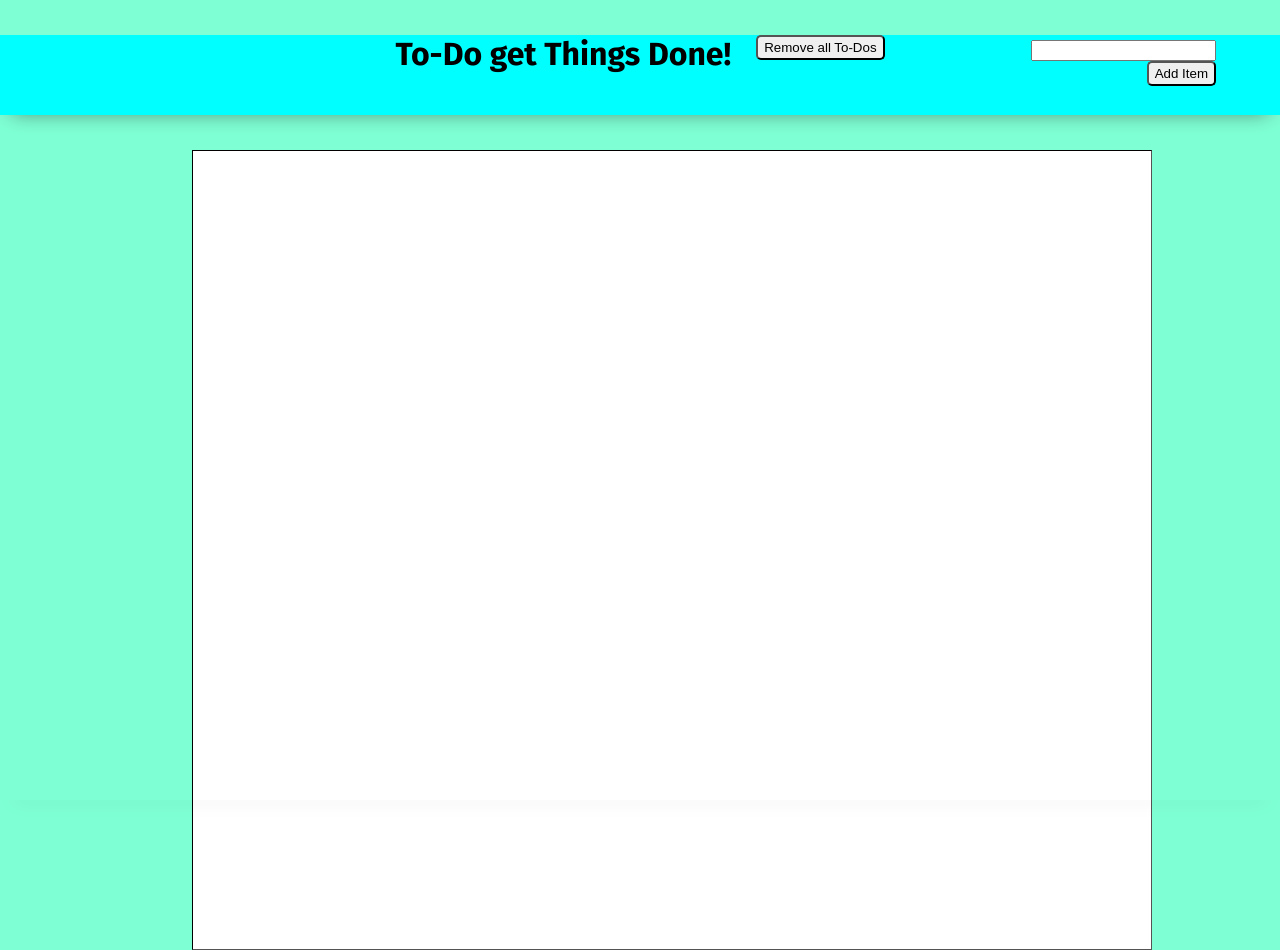
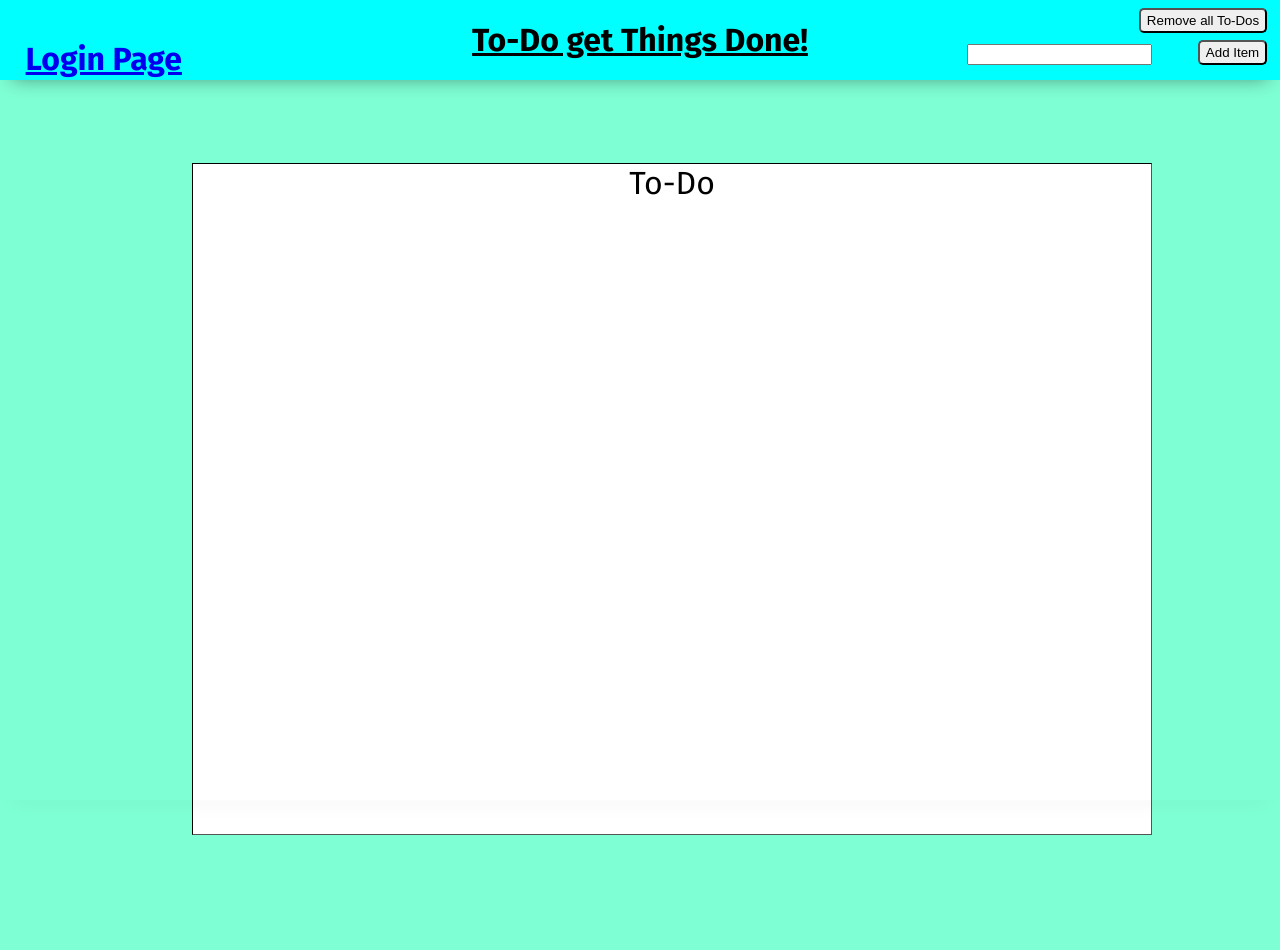
Before and after one commit to DanielRGilles/TodoList, a plain HTML site: page Todo/index.html in a window 1280 px wide. After the commit the page ends 835 px from the top, so only its background shows below. Drawn offline with Linux system fonts and the light colour scheme.

Commit message:
styling to do page

```diff
--- a/Todo/index.html
+++ b/Todo/index.html
@@ -14,18 +14,22 @@
 
 <body>
     <header class='title'> To-Do get Things Done!
-        <button class='add-btn' id="clear-task" >Remove all To-Dos</button>
+        <a id="link-login" href="../Login/index.html">Login Page</a> <button class='add-btn' id="clear-task">Remove all
+            To-Dos</button>
     </header>
 
     <main class="main-todo">
-        <form class='add-todo-item' id="add-items"><input type="text" name="todo" value="" required><button
+        <form class='add-todo-item' id="add-items"><input class='add-item-input' type="text" name="todo" value="" required><button
                 class='add-btn'>Add Item</button></form>
 
         <div class="cnt-div">
             <div></div>
             <div class="ul-cnt">
                 <div></div>
-                <div class="ul-layer"><div class="font-title"></div><ul class='list-items' id='append-here'></ul></div>
+                <div class="ul-layer">
+                    <div class="font-title">To-Do</div>
+                    <ol class='list-items' id='append-here'></ol>
+                </div>
                 <div></div>
             </div>
             <div></div>
--- a/styles/home.css
+++ b/styles/home.css
@@ -31,22 +31,38 @@ label {
     border: solid 1px black;
 }
 .title {
-    font-weight: 700;
+    font-weight: bold;
+    height: 10%;
+    position: fixed;
+    top: 0%;
+    width: 100%;
+    justify-self: center;
+    text-decoration: underline;
+    font-family: 'Fira Sans', sans-serif;
 
 }
 .list-items {
-    display: grid;
-    margin-top: 15px;
-    justify-content: left;
-    grid-template-columns: repeat(auto-fit, minmax(200px, 1fr));
-    grid-auto-rows: 30px;
-    height: fit-content;
-    grid-auto-flow: dense;
+    display: flex;
+    flex-direction: column;
+    flex-wrap: wrap;
+    width: 100%;
+    align-items: center;
+
+
+
 }
 .add-btn {
     border-radius: 5px;
     height: 25px;
     margin-left: 25px;
+    position: fixed;
+    right: 1%;
+    top: 5%;
+}
+.add-item-input {
+    position: fixed;
+    right: 10%;
+    top: 5.5%;
 }
 .add-btn:hover {
     transition: ease-in-out 1000ms ;
@@ -65,31 +81,48 @@ label {
     top: 5%;
     right: 5%;
 }
-ul > li {
+ol > li {
     height: fit-content;
-    width: 100%;
-    grid-gap: 5px;
+    max-width: 100%;
+    min-width: 50%;
 
 }
+
+
 .cnt-div {
     display: grid;
     grid-template-columns: 15% 1fr 10%;
     width: 100vw;
     height: 100%;
+    margin-top: 10%;
 }
 .ul-cnt {
     height: 100%;
     display: grid;
-    grid-template-columns: 14% 1fr 16%;
+    grid-template-columns: 15% 1fr 15%;
     background-color: white;
     border: inset 1px black;
 }
 .ul-layer {
-    display: grid;
-    grid-template-rows: 16% 1fr;
+    display: flex;
+    flex-direction: column;
+    flex-wrap: wrap;
+    justify-self: space-between;
+    text-align: center;
 }
 .font-title {
     font-size: 2rem;
     text-align: center;
     margin-top: 0;
+    text-align: center;
 }
+#link-login {
+    position: fixed;
+    left: 2%;
+    top: 5%;
+}
+#clear-task {
+    position: fixed;
+    right: 1%;
+    top: 1%;
+}
--- a/styles/reset.css
+++ b/styles/reset.css
@@ -26,7 +26,6 @@ figure, figcaption, footer, header, hgroup,
 menu, nav, output, ruby, section, summary,
 time, mark, audio, video {
 	margin: 0;
-	padding: 0;
 	border: 0;
 	font-size: 100%;
 	font: inherit;
--- a/styles/style.css
+++ b/styles/style.css
@@ -1,25 +1,9 @@
 
 body {
-    /* https://coolors.co/generate and click export -> scss to get the colors to copy and paste below*/
-    /* --color1: hsla(349, 69%, 76%, 1);
-    --color2: hsla(207, 67%, 44%, 1);
-    --color3: hsla(200, 61%, 56%, 1);
-    --color4: hsla(187, 41%, 94%, 1);
-    --color5: hsla(170, 28%, 95%, 1); */
-
-    /* --color1: hsla(45, 86%, 83%, 1);
-    --color2: hsla(135, 65%, 98%, 1);
-    --color3: hsla(315, 37%, 86%, 1);
-    --color4: hsla(45, 73%, 98%, 1);
-    --color5: hsla(224, 40%, 79%, 1); */
-
     --header-height: 80px;
     --shadow: 0px 10px 20px -12px rgba(0,0,0,0.45);
     --gutter: 30px;
     --footer-height: 25px;
-
-    font-family: 'Titillium Web', sans-serif;
-    background-color: var(--color2);
 }
 
 main {
@@ -51,6 +35,7 @@ header {
     background-color: var(--color3);
     height: var(--header-height);
     box-shadow: var(--shadow);
+    align-items: center;
 }
 
 footer {
```
